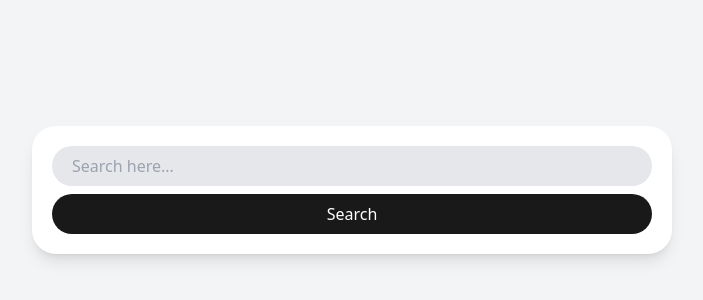
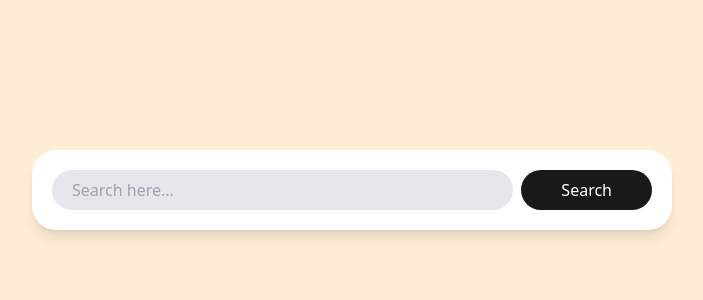
Before and after one commit to nollae/carrot-market, a Next.js app: page / in a window 1280 px wide. Shown: the part 210-510 px from the top of the page, without its empty margins (288-991 px from the left). Built offline with nearby package versions, Linux system fonts and the light colour scheme.

Commit message:
3.5 Responsive Modifiers

```diff
--- a/app/page.tsx
+++ b/app/page.tsx
@@ -1,12 +1,22 @@
 export default function Home() {
   return (
-    <main className="bg-gray-100 h-screen flex items-center justify-center p-5">
+    <main className="bg-gray-100
+      sm:bg-red-100
+      md:bg-green-100
+      lg:bg-cyan-100
+      xl:bg-orange-100
+      2xl:bg-purple-100
+      h-screen flex items-center justify-center p-5">
       <div className="bg-white shadow-lg p-5 rounded-3xl w-full max-w-screen-sm
-        flex flex-col gap-2">
+        flex flex-col
+        md:flex-row
+        gap-2">
         <input className='w-full rounded-full h-10 bg-gray-200 pl-5
           outline-none ring ring-orange-300 ring-transparent focus:ring-orange-500 focus:ring-offset-2 transition-shadow' type='text' placeholder='Search here...'/>
         <button className='bg-black bg-opacity-90 text-white py-2 rounded-full active:scale-90 transition-transform placeholder:drop-shadow
-          font-medium focus:scale-90 outline-none'>
+          font-medium focus:scale-90 outline-none
+          md:px-10
+          '>
           Search
         </button>
       </div>
```
